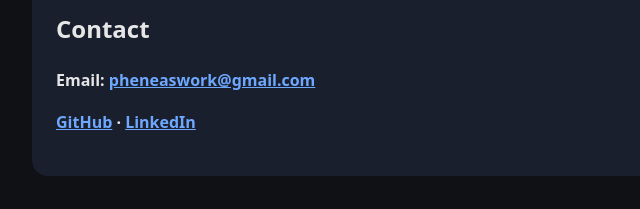
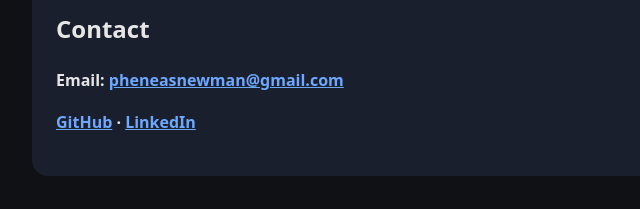
Before and after one commit to Pheneas123/pheneas123.github.io, a plain HTML site: page index.html in a window 1280 px wide. Shown: the part 785-994 px from the top of the page, 178-818 px from the left. Drawn offline with Linux system fonts and the light colour scheme.

Commit message:
Update index.html

```diff
--- a/index.html
+++ b/index.html
@@ -95,7 +95,7 @@
 
     <section id="contact">
       <h2>Contact</h2>
-      <p>Email: <a href="mailto:pheneasnewman@gmail.com">pheneaswork@gmail.com</a></p>
+      <p>Email: <a href="mailto:pheneasnewman@gmail.com">pheneasnewman@gmail.com</a></p>
       <p>
         <a href="https://github.com/pheneas123">GitHub</a> ·
         <a href="https://www.linkedin.com/in/pheneasnewman">LinkedIn</a>
```
Also changed, not shown: 2 other files.
